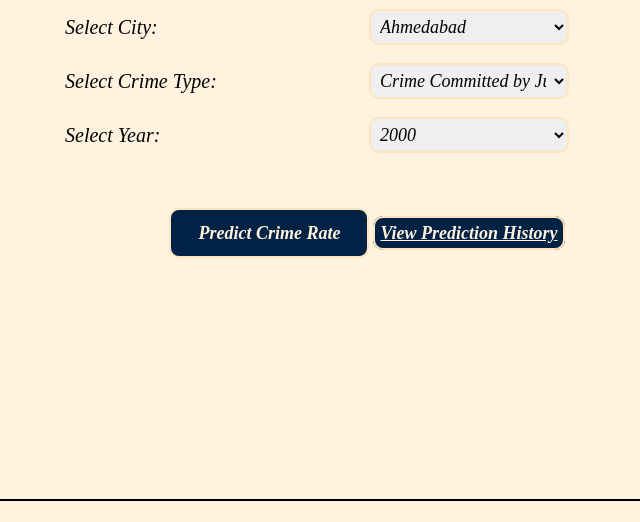
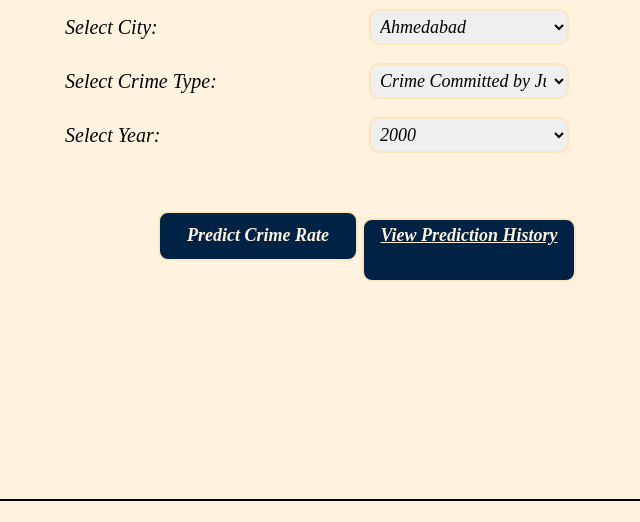
Before and after one commit to Anushkasbaghel/Crime-Rate-Prediction, a Flask app: page / in a window 1280 px wide. Shown: the part 222-744 px from the top of the page, without its empty margins (273-913 px from the left). Run offline with Flask 3, Linux system fonts and the light colour scheme; parts of the project's set-up code (start-up, migrations or seed data) failed here and were passed over.

Commit message:
Update styles.css

```diff
--- a/Crime Rate Prediction/static/styles.css
+++ b/Crime Rate Prediction/static/styles.css
@@ -89,6 +89,11 @@ select{
     padding-bottom: 50px;
     border-bottom: 2px solid;
 }
+.button a {
+    margin-top: 10px;
+    display: inline-block;
+}
+
 table.table2{
     margin-top: 50px;
     margin-left: auto;
```
